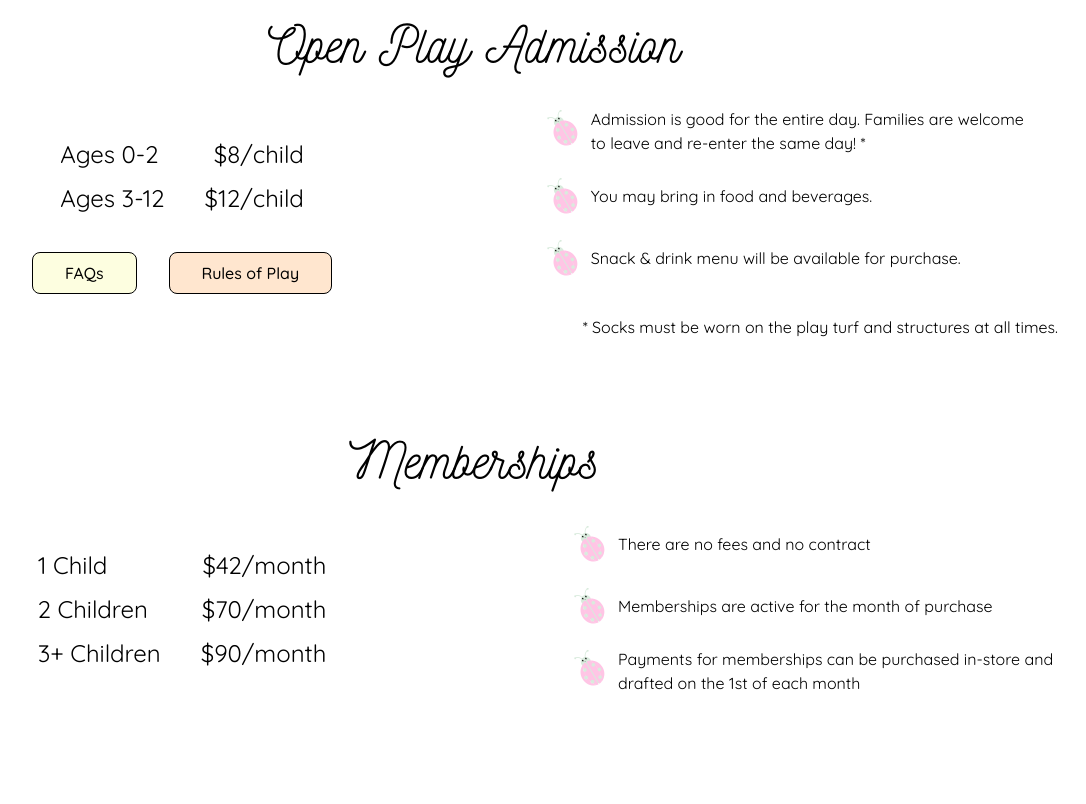
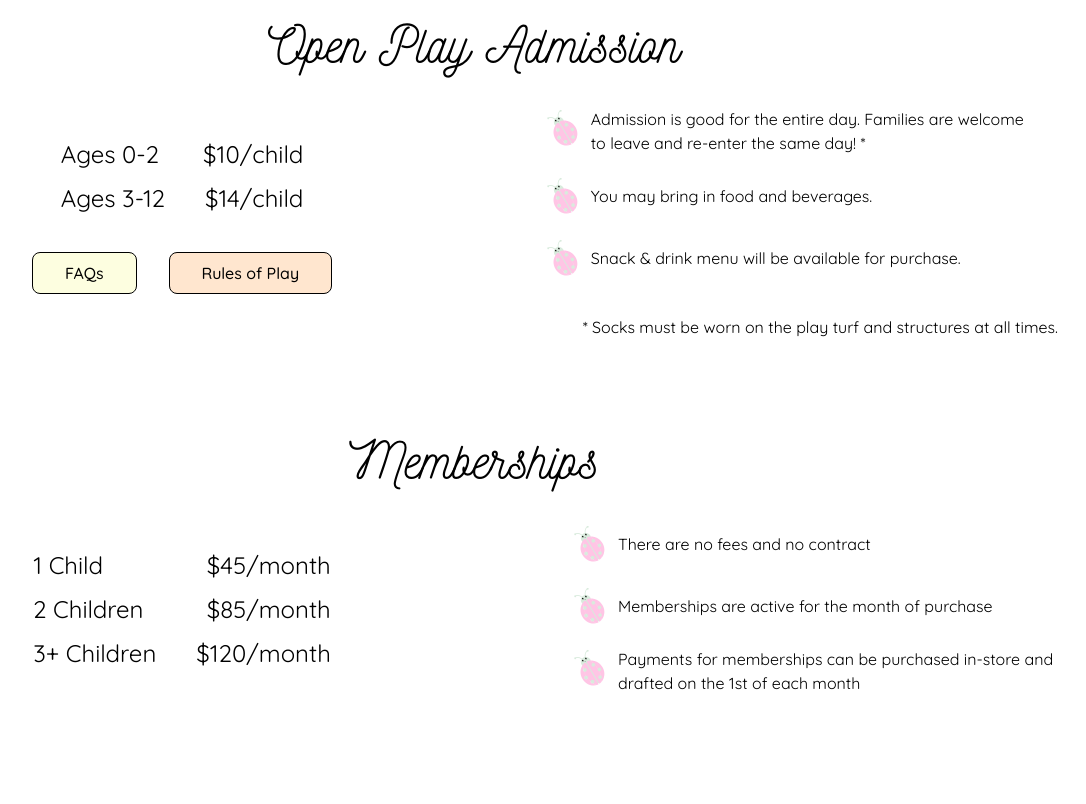
Before and after one commit to the-fun-bug/the-fun-bug, a Next.js app: page /pricing in a window 1280 px wide. Shown: the part 760-1564 px from the top of the page, without its empty margins (166-1252 px from the left). Built offline with nearby package versions, Linux system fonts and the light colour scheme.

Commit message:
update pricing for admission and memberships

```diff
--- a/src/components/pricing/Admissions.tsx
+++ b/src/components/pricing/Admissions.tsx
@@ -21,11 +21,11 @@ export default function OpenPlayAdmissions() {
             <div className="flex flex-col gap-[0.5rem]">
               <div className="flex justify-between items-center mx-auto md:mx-0 gap-[2.5rem]">
                 <p className="text-[1rem] md:text-[1.5rem]">Ages 0-2</p>
-                <p className="text-[1rem] md:text-[1.5rem]">$8/child</p>
+                <p className="text-[1rem] md:text-[1.5rem]">$10/child</p>
               </div>
               <div className="flex justify-between items-center mx-auto md:mx-0 gap-[2.5rem]">
                 <p className="text-[1rem] md:text-[1.5rem]">Ages 3-12</p>
-                <p className="text-[1rem] md:text-[1.5rem]">$12/child</p>
+                <p className="text-[1rem] md:text-[1.5rem]">$14/child</p>
               </div>
             </div>
             <AdmissionsButtons />
--- a/src/components/pricing/Memberships.tsx
+++ b/src/components/pricing/Memberships.tsx
@@ -19,15 +19,15 @@ export default function Memberships() {
             <div className="flex flex-col gap-[0.5rem]">
               <div className="flex justify-between items-center mx-auto md:mx-0 gap-[2.5rem]">
                 <p className="text-[1rem] md:text-[1.5rem]">1 Child</p>
-                <p className="text-[1rem] md:text-[1.5rem]">$42/month</p>
+                <p className="text-[1rem] md:text-[1.5rem]">$45/month</p>
               </div>
               <div className="flex justify-between items-center mx-auto md:mx-0 gap-[2.5rem]">
                 <p className="text-[1rem] md:text-[1.5rem]">2 Children</p>
-                <p className="text-[1rem] md:text-[1.5rem]">$70/month</p>
+                <p className="text-[1rem] md:text-[1.5rem]">$85/month</p>
               </div>
               <div className="flex justify-between items-center mx-auto md:mx-0 gap-[2.5rem]">
                 <p className="text-[1rem] md:text-[1.5rem]">3+ Children</p>
-                <p className="text-[1rem] md:text-[1.5rem]">$90/month</p>
+                <p className="text-[1rem] md:text-[1.5rem]">$120/month</p>
               </div>
             </div>
           </div>
```
